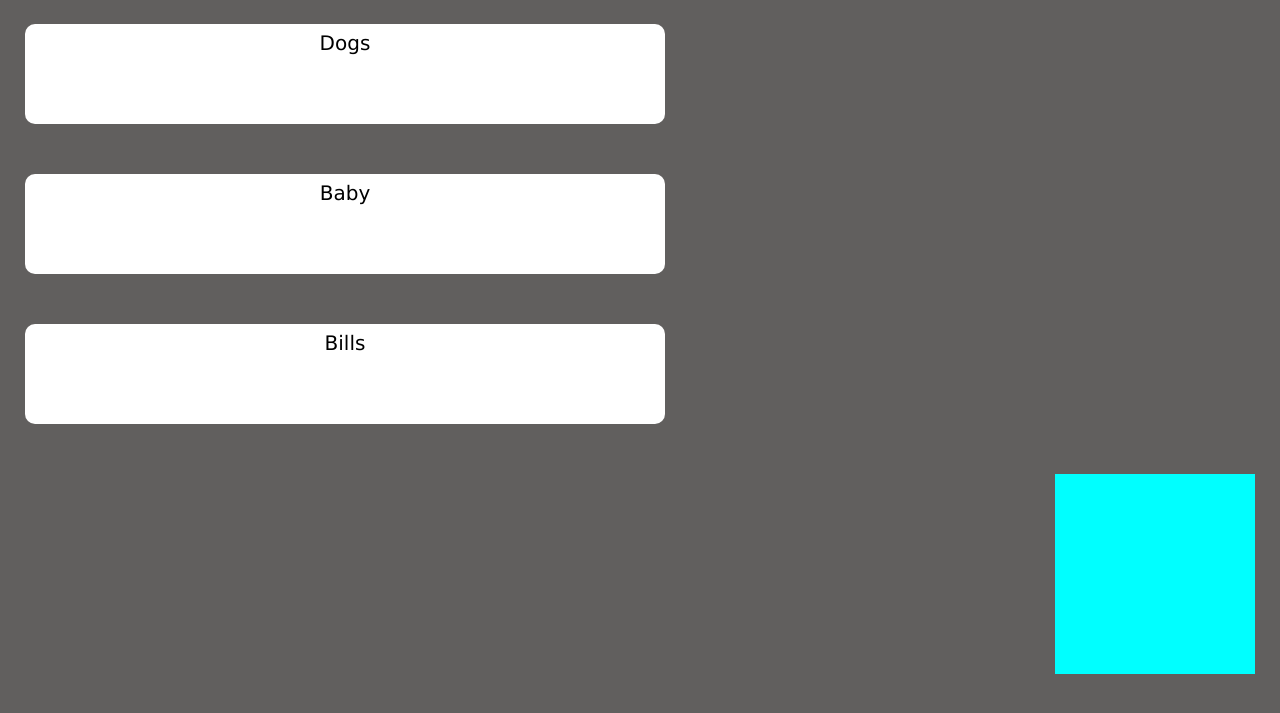
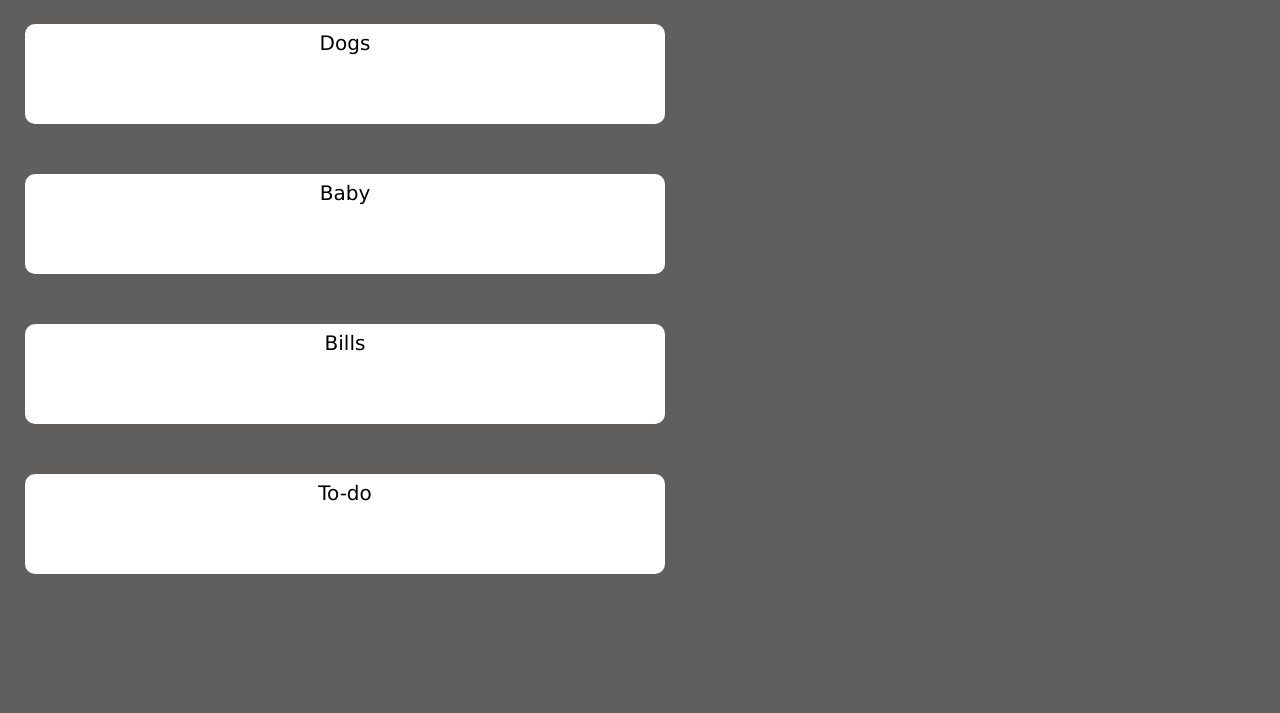
Before and after one commit to crostipunctus/housemouse, a Django app: page / in a window 1280 px wide. Shown: the part 57-770 px from the top of the page. Run offline with Django 3.2, Linux system fonts and the light colour scheme; some libraries are stand-ins or nearby versions.

Commit message:
todo-list style progress

```diff
--- a/housemanager/static/housemanager/styles.css
+++ b/housemanager/static/housemanager/styles.css
@@ -8,6 +8,8 @@ html, body {
 
 
 #container {
+    position: absolute;
+    width: 100%;
     display: flex;
     flex-direction: column;
 
@@ -29,10 +31,6 @@ html, body {
 
 }
 
-.btn-sm:hover{
-    background-color: orange;
-}
-
 @media (max-width: 599px) {
     .btn-sm {
         width: 85%;
@@ -40,7 +38,14 @@ html, body {
 }
 
 
-h5 {
+.btn-sm:hover{
+    background-color: orange;
+}
+
+
+
+
+h5, h6 {
     color: white;
     margin: 20px;
 }
@@ -55,11 +60,18 @@ a:hover{
 }
 
 #todolist {
+    background-color:cornflowerblue;
+    width: 30%;
     margin: 25px;
-    float: right;
-    display: block;
-    top: 25%;
-    width: 200px;
-    height: 200px;
-    background-color: aqua;
+    padding: 25px;
+    border-radius: 10px;
+    position: absolute;
+    display: flex;
+    flex-wrap: wrap;
 }
+
+@media (max-width: 599px) {
+    #todolist {
+        width: 85%;
+    }
+}
--- a/housemanager/templates/housemanager/index.html
+++ b/housemanager/templates/housemanager/index.html
@@ -9,17 +9,9 @@
         <a class="btn btn-primary btn-sm" href="{% url 'dogs' %}" role="button">Dogs</a>
         <a class="btn btn-primary btn-sm" href="{% url 'baby' %}" role="button">Baby</a></button>
         <a class="btn btn-primary btn-sm" href="{% url 'bills' %}" role="button">Bills</a></button>
+        <a class="btn btn-primary btn-sm" href="{% url 'todo' %}" role="button">To-do</a></button>
+
     </div>
-
-    <div id="todolist">
-
-        </div>
-
-
-
-
-
-
 
 
 {% endblock %}
--- a/housemanager/urls.py
+++ b/housemanager/urls.py
@@ -10,6 +10,7 @@ urlpatterns = [
     path("dogs", views.dogs, name="dogs"),
     path("dogs/<str:name>", views.dog_name, name="dog_name"),
     path("baby", views.baby, name="baby"),
-    path("bills", views.bills, name="bills")
+    path("bills", views.bills, name="bills"),
+    path("todo", views.todo, name="todo")
 
 ]
--- a/housemanager/views.py
+++ b/housemanager/views.py
@@ -95,3 +95,10 @@ def baby(request):
 
 def bills(request):
     return HttpResponse("bills")
+
+
+def todo(request):
+    todolist = Todo.objects.all()
+    return render(request, "housemanager/todo.html", {
+        "todo": todolist
+    })
```
Also changed, not shown: db.sqlite3.
